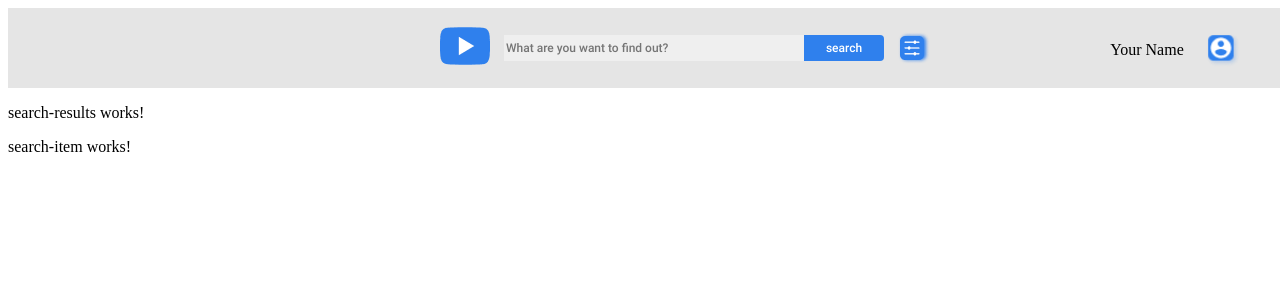
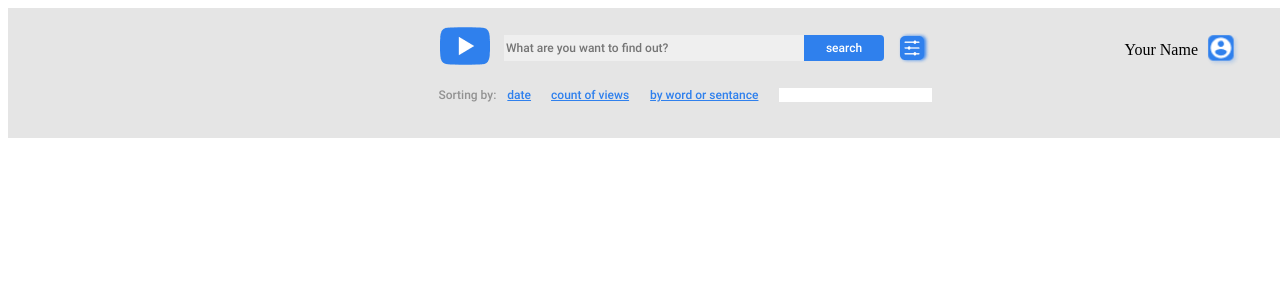
Before and after one commit to PteNiX/youtube-Angular-, an Angular app: page / in a window 1280 px wide. Shown: the top 300 px of the page. Built offline with nearby package versions, Linux system fonts and the light colour scheme.

Commit message:
feat: create component filter-input, add html and css for section dropdown

```diff
--- a/src/app/app.component.html
+++ b/src/app/app.component.html
@@ -1,3 +1,3 @@
 <app-header></app-header>
-<app-search-results></app-search-results>
-<app-search-item></app-search-item>
+
+<app-filter-input></app-filter-input>
--- a/src/app/app.module.ts
+++ b/src/app/app.module.ts
@@ -12,6 +12,7 @@ import { LoginComponent } from './header/login/login.component';
 import { SettingButtonComponent } from './header/setting-button/setting-button.component';
 import { SearchInputComponent } from './header/search/search-input/search-input.component';
 import { FormsModule } from '@angular/forms';
+import { FilterInputComponent } from './filter/filter-input/filter-input.component';
 
 @NgModule({
   declarations: [
@@ -23,6 +24,7 @@ import { FormsModule } from '@angular/forms';
     SettingButtonComponent,
     SearchInputComponent,
     LoginComponent,
+    FilterInputComponent,
   ],
   imports: [BrowserModule, AppRoutingModule, FormsModule],
   providers: [],
--- /dev/null
+++ b/src/app/filter/filter-input/filter-input.component.html
@@ -0,0 +1,10 @@
+<div class="dropdown">
+    <div class="dropdown-group">
+        <div class="dropdown-sorting">Sorting by:</div>
+        <div class="dropdown-date">date</div>
+        <div class="dropdown-count">count of views</div>
+        <div class="dropdown-by-word">by word or sentance</div>
+        <input class="dropdown-input">
+    </div>
+
+</div>
--- /dev/null
+++ b/src/app/filter/filter-input/filter-input.component.scss
@@ -0,0 +1,74 @@
+.dropdown{
+    width: 1440px;
+    height: 50px;
+    background-color:#E5E5E5;
+    margin: auto;
+
+    .dropdown-group{
+        position: relative;
+        left:-50px;
+        margin: auto;
+        display: flex;
+        width:479px;
+        height:14px;
+
+        .dropdown-sorting{
+            font-family: 'Roboto';
+            font-style: normal;
+            font-weight: 400;
+            font-size: 12px;
+            line-height: 14px;
+            color: #929292;
+        }
+
+        .dropdown-date{
+            position: relative;
+            left:11px;
+            font-family: 'Roboto';
+            font-style: normal;
+            font-weight: 400;
+            font-size: 12px;
+            line-height: 14px;
+            text-decoration-line: underline;
+            color: #2F80ED;
+            cursor: pointer;
+        }
+
+        .dropdown-count{
+            position: relative;
+            left:31px;
+            font-family: 'Roboto';
+            font-style: normal;
+            font-weight: 400;
+            font-size: 12px;
+            line-height: 14px;
+            text-decoration-line: underline;
+            color: #2F80ED;
+            cursor: pointer;
+        }
+
+        .dropdown-by-word{
+            position: relative;
+            left:52px;
+            font-family: 'Roboto';
+            font-style: normal;
+            font-weight: 400;
+            font-size: 12px;
+            line-height: 14px;
+            text-decoration-line: underline;
+            color: #2F80ED;
+            cursor: pointer;
+        }
+
+
+
+        .dropdown-input{
+            position: relative;
+            left:73px;
+            background-color:#FFFFFF;
+            border: none;
+            width: 149px;
+            color: #929292;
+        }
+    }
+}
--- /dev/null
+++ b/src/app/filter/filter-input/filter-input.component.ts
@@ -0,0 +1,15 @@
+import { Component, OnInit } from '@angular/core';
+
+@Component({
+  selector: 'app-filter-input',
+  templateUrl: './filter-input.component.html',
+  styleUrls: ['./filter-input.component.scss']
+})
+export class FilterInputComponent implements OnInit {
+
+  constructor() { }
+
+  ngOnInit(): void {
+  }
+
+}
--- a/src/app/header/login/login.component.scss
+++ b/src/app/header/login/login.component.scss
@@ -10,7 +10,7 @@
     .login__name{
         width: 102px;
         height: 15px;
-        text-align: center;
+        text-align: right;
     }
     .login__picture{
         position: relative;
```
Also changed, not shown: 1 other file (tests, documents, lock files or other folders).
